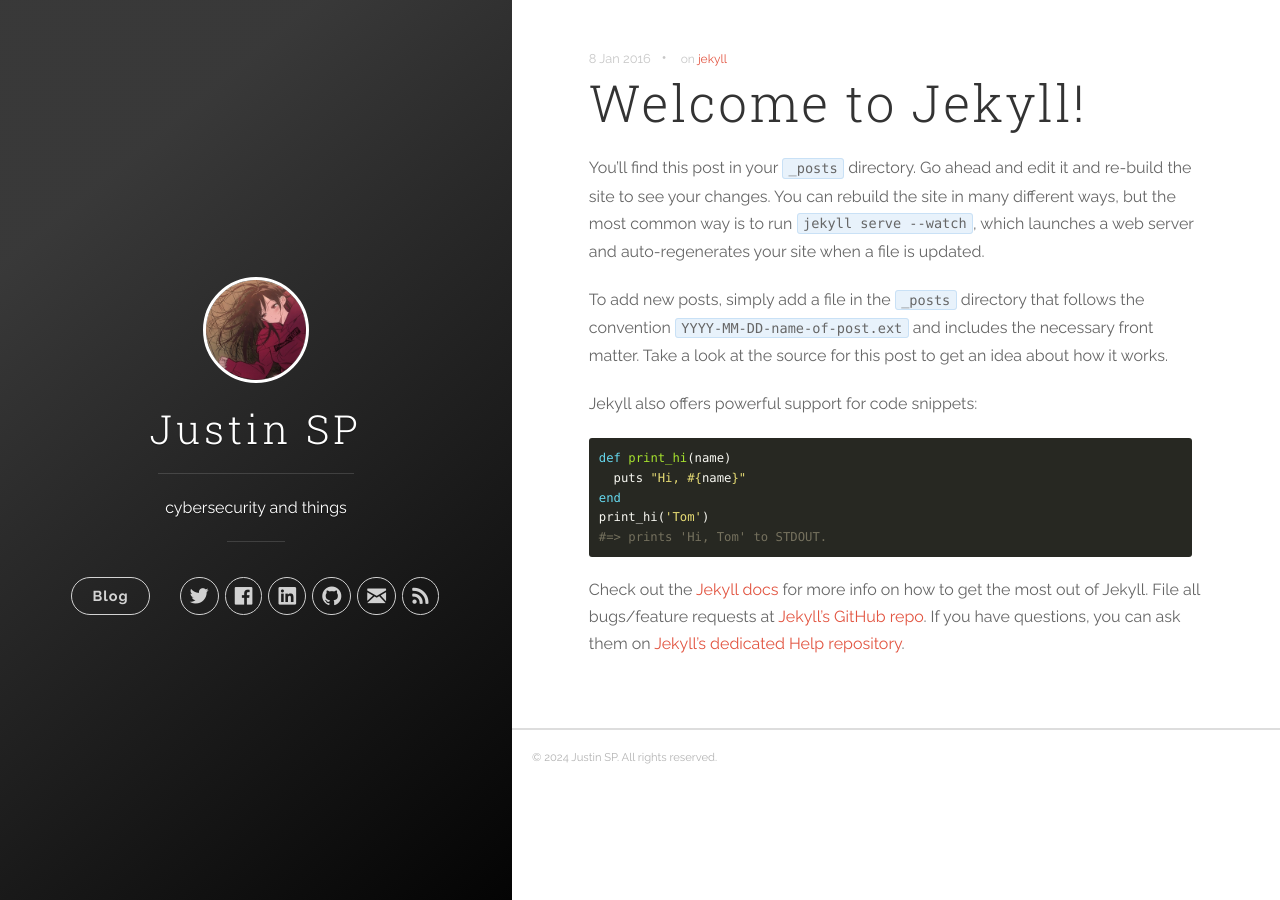
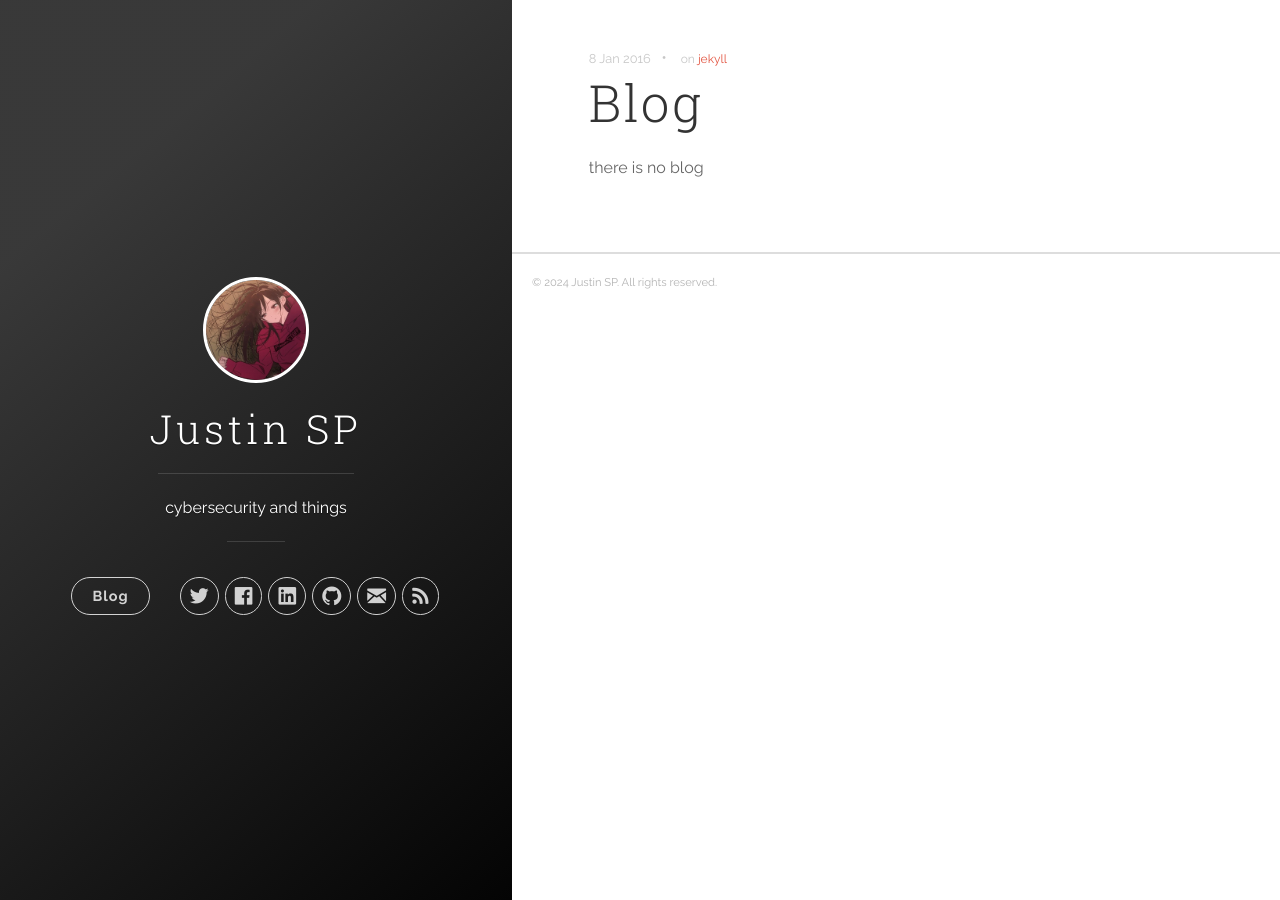
Before and after one commit to chxuru/chxuru.github.io, a Jekyll site: the page built from _posts/2016-01-08-welcome-to-jekyll.markdown, in a window 1280 px wide. Built offline with Jekyll 4.4.1, drawn with Linux system fonts in a browser that asks for light colours.

Commit message:
Update 2016-01-08-welcome-to-jekyll.markdown

````diff
--- a/_posts/2016-01-08-welcome-to-jekyll.markdown
+++ b/_posts/2016-01-08-welcome-to-jekyll.markdown
@@ -1,25 +1,7 @@
 ---
-title:  "Welcome to Jekyll!"
+title:  "Blog"
 date:   2016-01-08 15:04:23
 categories: [jekyll]
 tags: [jekyll]
 ---
-You’ll find this post in your `_posts` directory. Go ahead and edit it and re-build the site to see your changes. You can rebuild the site in many different ways, but the most common way is to run `jekyll serve --watch`, which launches a web server and auto-regenerates your site when a file is updated.
-
-To add new posts, simply add a file in the `_posts` directory that follows the convention `YYYY-MM-DD-name-of-post.ext` and includes the necessary front matter. Take a look at the source for this post to get an idea about how it works.
-
-Jekyll also offers powerful support for code snippets:
-
-``` ruby
-def print_hi(name)
-  puts "Hi, #{name}"
-end
-print_hi('Tom')
-#=> prints 'Hi, Tom' to STDOUT.
-```
-
-Check out the [Jekyll docs][jekyll] for more info on how to get the most out of Jekyll. File all bugs/feature requests at [Jekyll’s GitHub repo][jekyll-gh]. If you have questions, you can ask them on [Jekyll’s dedicated Help repository][jekyll-help].
-
-[jekyll]:      http://jekyllrb.com
-[jekyll-gh]:   https://github.com/jekyll/jekyll
-[jekyll-help]: https://github.com/jekyll/jekyll-help
+there is no blog
````
